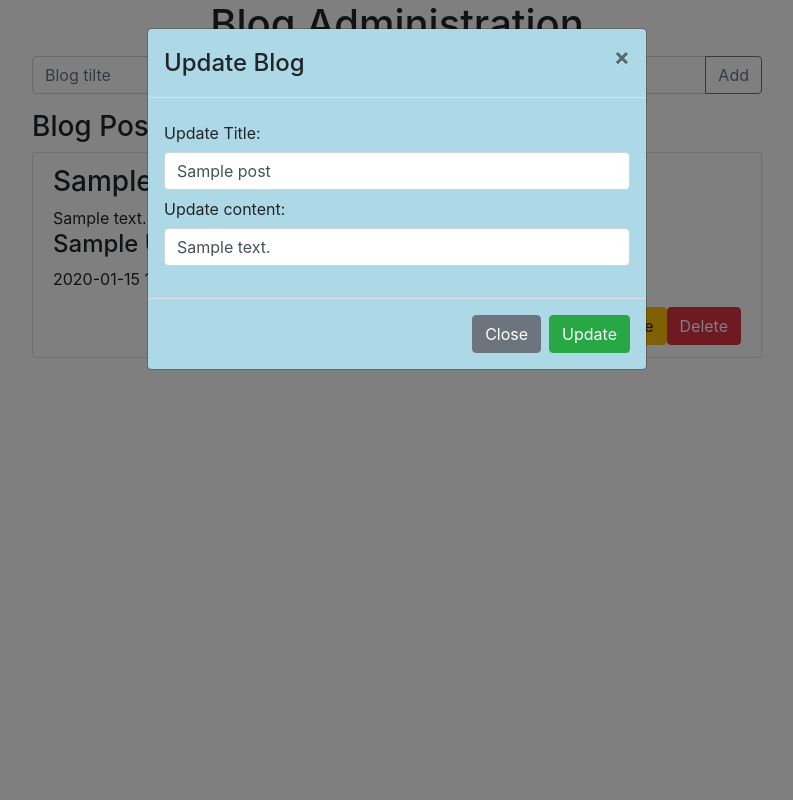
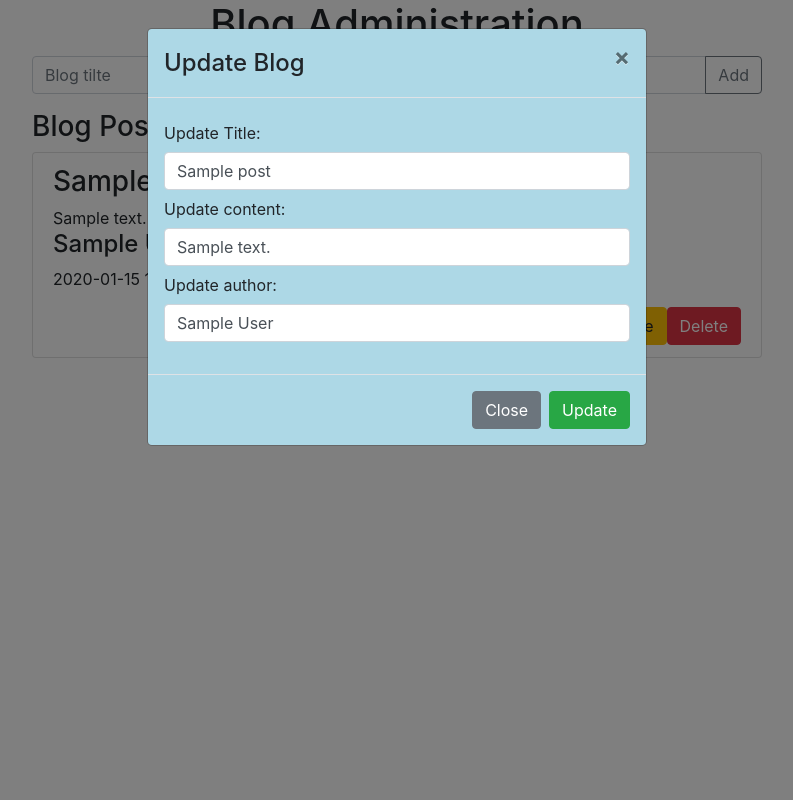
Before and after one commit to eyahya-khan/php, a PHP site: page / in a window 1280 px wide, after a click on "Update". Shown: the whole page, without its empty margins (243-1036 px from the left). Run offline with PHP 8.4, Linux system fonts and the light colour scheme; tables that the repository leaves empty or names only in its code hold one stand-in row (values such as "Sample post").

Commit message:
updated update btn

```diff
--- a/index.php
+++ b/index.php
@@ -95,6 +95,7 @@ if (isset($_POST['addBtn'])) {
 if (isset($_POST['updateBtn'])) {
   $title = trim($_POST['title']);
   $post = trim($_POST['pun']);
+  $author = trim($_POST['author']);
 
   if (empty($post)) {
     $message =
@@ -106,17 +107,23 @@ if (isset($_POST['updateBtn'])) {
       '<div class="alert alert-danger" role="alert">
         Title field must not be empty
       </div>';
+  }else if (empty($author)) {
+    $message =
+      '<div class="alert alert-danger" role="alert">
+        Author field must not be empty
+      </div>';
   } else {
     try {
       $query = "
         UPDATE posts
-        SET content = :post,title = :title
+        SET content = :post,title = :title,author = :author
         WHERE id = :id;
       ";
 
       $stmt = $dbconnect->prepare($query);
       $stmt->bindValue(':title', $title);
       $stmt->bindValue(':post', $post);
+      $stmt->bindValue(':author', $author);
       $stmt->bindValue(':id', $_POST['id']);
       $stmt->execute();
     } catch (\PDOException $e) {
@@ -194,7 +201,7 @@ try {
                   <input type="submit" name="deleteBtn" value="Delete" class="btn btn-danger">
                 </form>
 
-                <button type="button" class="btn btn-warning float-right" data-toggle="modal" data-target="#exampleModal" data-title="<?=htmlentities($pun['title'])?>" data-pun="<?=htmlentities($pun['content'])?>" data-id="<?=htmlentities($pun['id'])?>">Update</button>
+                <button type="button" class="btn btn-warning float-right" data-toggle="modal" data-target="#exampleModal" data-title="<?=htmlentities($pun['title'])?>" data-author="<?=htmlentities($pun['author'])?>" data-pun="<?=htmlentities($pun['content'])?>" data-id="<?=htmlentities($pun['id'])?>">Update</button>
               </li>
             <?php } ?>
 
@@ -223,6 +230,9 @@ try {
                   <label for="recipient-name" class="col-form-label">Update content: </label>
                   <input type="text" class="form-control" name="pun" for="recipient-name">
 
+                  <label for="recipient-name" class="col-form-label">Update author: </label>
+                  <input type="text" class="form-control" name="author" for="recipient-name">
+
                   <input type="hidden" class="form-control" name="id">
                 </div>
             </div>
@@ -249,11 +259,13 @@ try {
     var button = $(event.relatedTarget); // Button that triggered the modal
     var title = button.data('title'); // Extract info from data-* attributes
     var pun = button.data('pun'); // Extract info from data-* attributes
+    var author = button.data('author'); // Extract info from data-* attributes
     var id = button.data('id'); // Extract info from data-* attributes
 
     var modal = $(this);
     modal.find(".modal-body input[name='title']").val(title);
     modal.find(".modal-body input[name='pun']").val(pun);
+    modal.find(".modal-body input[name='author']").val(author);
     modal.find(".modal-body input[name='id']").val(id);
   });
 </script>
```
